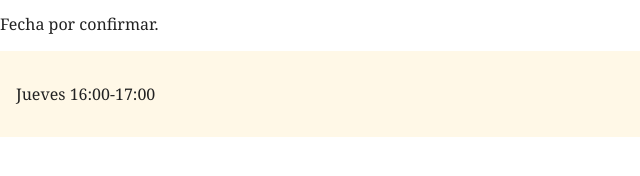
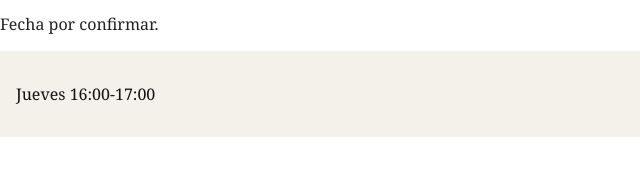
Before and after one commit to enekomunozbalma/club-lectura-2627, a plain HTML site: page index.html in a window 1280 px wide. Shown: the part 336-512 px from the top of the page, 0-640 px from the left. Drawn offline with Linux system fonts and the light colour scheme.

Commit message:
feat:
Mejora del contraste en el footer.

Se modifica el archivo css para que la regla footer quede con background: #f4f1ea; y color: #111;

Closes #3

```diff
--- a/estilos.css
+++ b/estilos.css
@@ -1,3 +1,3 @@
 body { font-family: Georgia, serif; margin: 0; color: #222; }
 header { background: #3d2b1f; color: white; padding: 1rem; }
-footer { background: #fff8e7; padding: 1rem; }
+footer { background: #f4f1ea; color: #111; padding: 1rem; }
```
